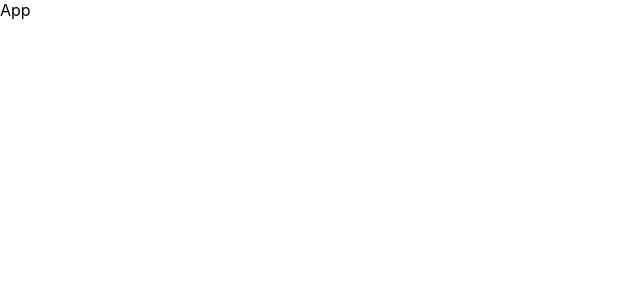
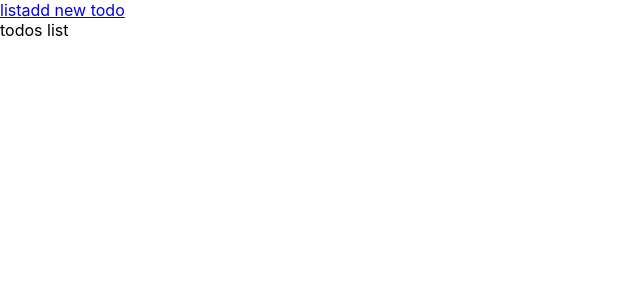
Before and after one commit to andrey-kupets/react_trainings2, a React (Create React App) app in the folder react_trainings2/: page / in a window 1280 px wide. Shown: the top 300 px of the page, without its empty margins (0-640 px from the left). Built offline with nearby package versions, Linux system fonts and the light colour scheme.

Commit message:
2. Context. Todos List: previous structure

```diff
--- a/react_trainings2/src/App.js
+++ b/react_trainings2/src/App.js
@@ -158,13 +158,56 @@
 
 //2. CONTEXT
 import React from "react";
+import {
+  BrowserRouter as Router,
+  Switch,
+  Route,
+  Link
+} from "react-router-dom";
 
-const App = () => {
+const TodosList = () => {
     return (
         <div>
-            App
+            todos list
         </div>
     )
 }
 
+const CreateTodo = () => {
+    return (
+        <div>
+            create
+        </div>
+    )
+}
+
+const Header = () => {
+    return (
+        <header>
+            <Link to="/">list</Link>
+            <Link to="/create-todo">add new todo</Link>
+        </header>
+    )
+}
+
+const App = () => {
+  return (
+    <main>
+      <Router>
+        <Header/>
+
+        <Switch>
+          <Route path="/" exact>
+            <TodosList/>
+          </Route>
+
+          <Route path="/create-todo">
+            <CreateTodo/>
+          </Route>
+        </Switch>
+      </Router>
+    </main>
+  )
+}
+
 export default App;
```
